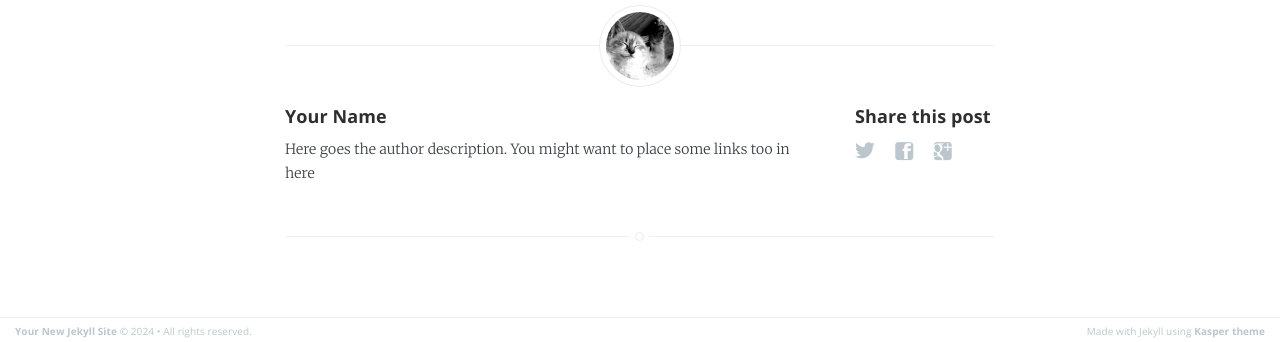
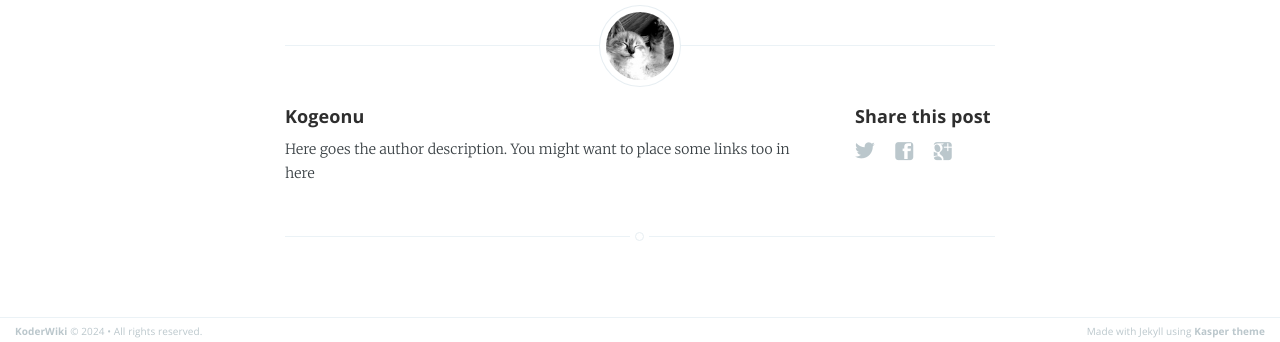
Before and after one commit to KoderWiki/Kontrl-Enter.github.io, a Jekyll site: the page built from _posts/2024-04-06-raycating.md, in a window 1280 px wide. Shown: the part 1364-1706 px from the top of the page. Built offline with Jekyll 4.4.1, drawn with Linux system fonts in a browser that asks for light colours.

Commit message:
Update _config.yml

```diff
--- a/_config.yml
+++ b/_config.yml
@@ -1,6 +1,6 @@
-name: Your New Jekyll Site
+name: KoderWiki
 description: Blogging about stuffs
-meta_description: "Your New Jekyll Site, Blogging about stuffs"
+meta_description: "KoderWiki, Let's gather all my knowledge in one place"
 
 markdown: kramdown
 highlighter: rouge
@@ -13,7 +13,7 @@ plugins: [jekyll-paginate]
 
 # Details for the RSS feed generator
 url: ""
-author: "Your Name"
+author: "Kogeonu"
 
 # Disqus config
 disqus-shortname: ""
```
